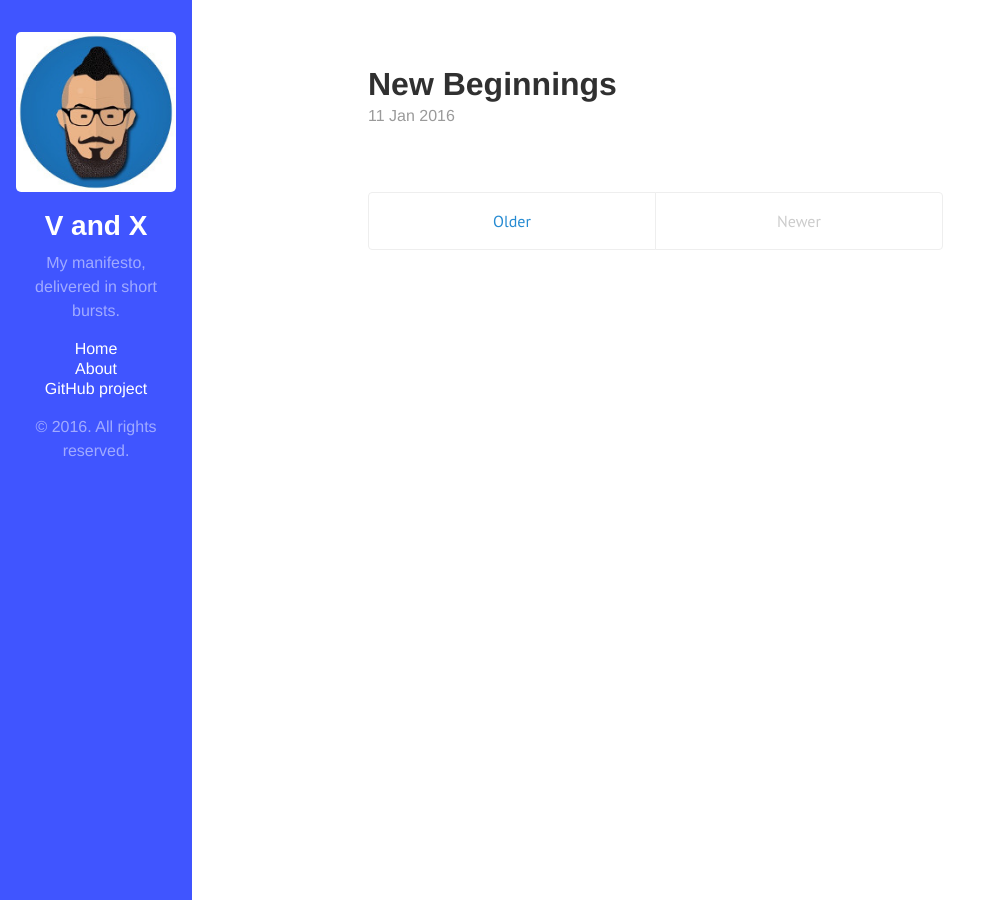
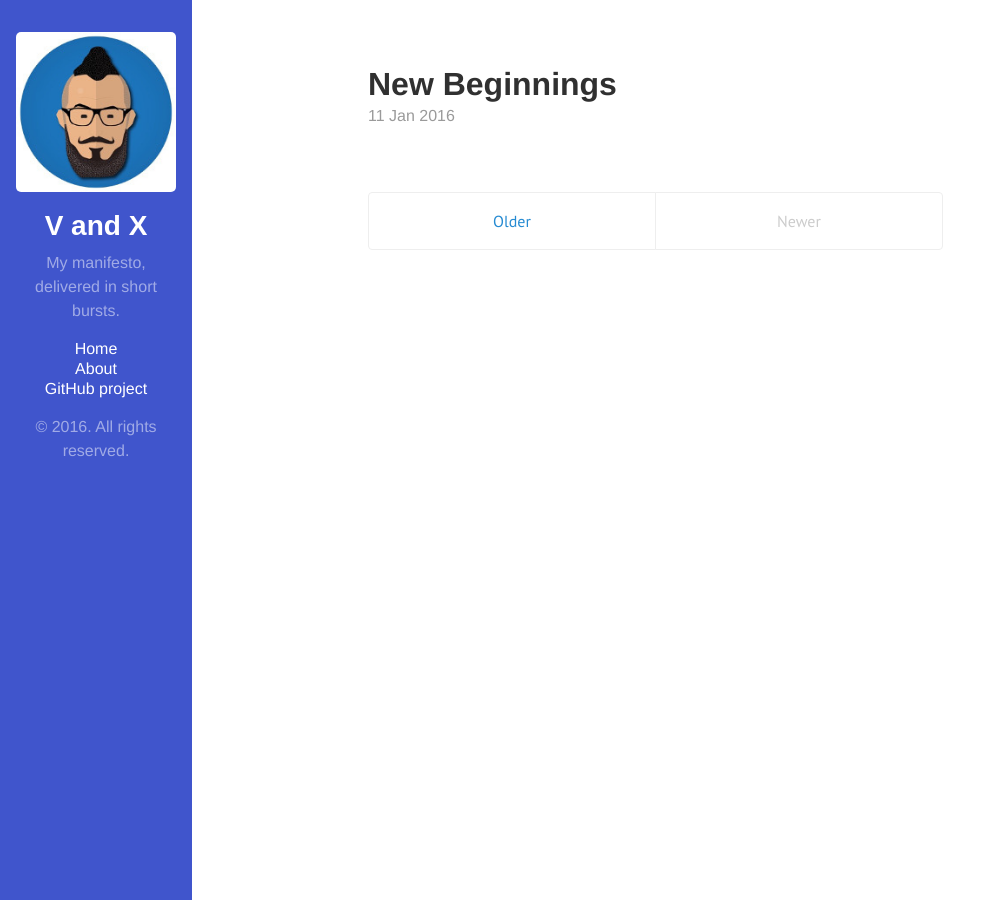
Before and after one commit to TimBanks/timbanks.github.io, a Jekyll site: the page built from index.html, in a window 1280 px wide. Shown: the whole page, without its empty margins (0-990 px from the left). Built offline with Jekyll 4.4.1, drawn with Linux system fonts in a browser that asks for light colours; the list of posts is cut into pages by our own code.

Commit message:
sidebar work

```diff
--- a/public/css/hyde.css
+++ b/public/css/hyde.css
@@ -60,7 +60,7 @@ html {
   text-align: center;
   padding: 2rem 1rem;
   color: rgba(255,255,255,.5);
-  background-color: #4055ff;
+  background-color: #4055cc;
 }
 @media (min-width: 48em) {
   .sidebar {
```
